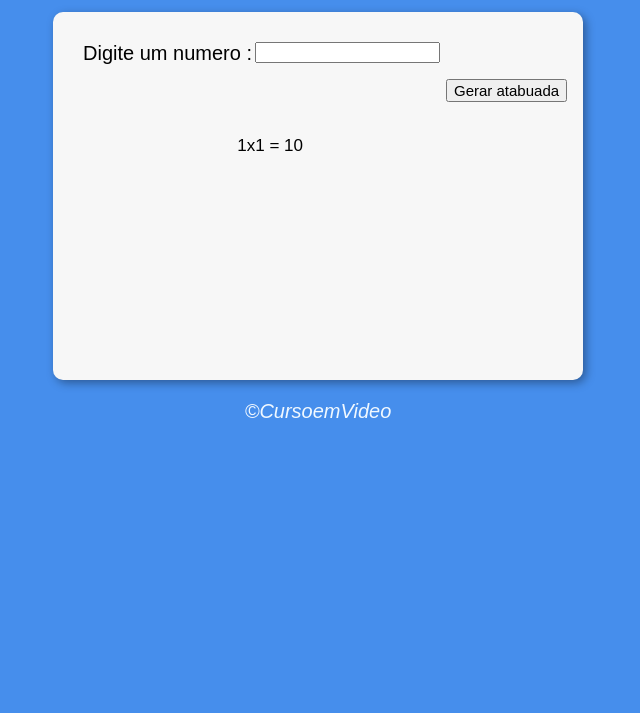
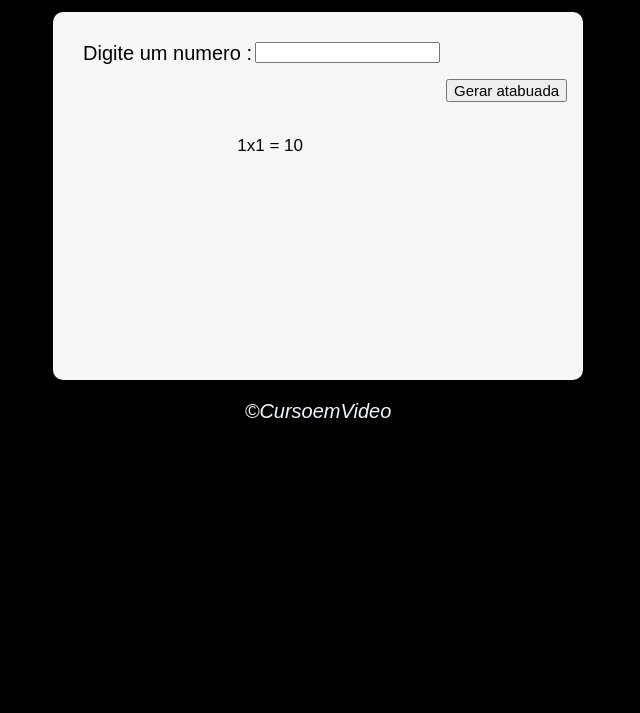
Before and after one commit to guilhermedacostalima/calculadora, a plain HTML site: page index.html in a window 1280 px wide. Shown: the part 87-800 px from the top of the page, without its empty margins (322-962 px from the left). Drawn offline with Linux system fonts and the light colour scheme.

Commit message:
Update estilo.css

```diff
--- a/estilo.css
+++ b/estilo.css
@@ -1,5 +1,5 @@
 body {
-        background-color: rgb(70, 142, 236);
+        background-color: rgb(0, 0, 0);
         font:  normal 15pt Arial;
 }
 
```
